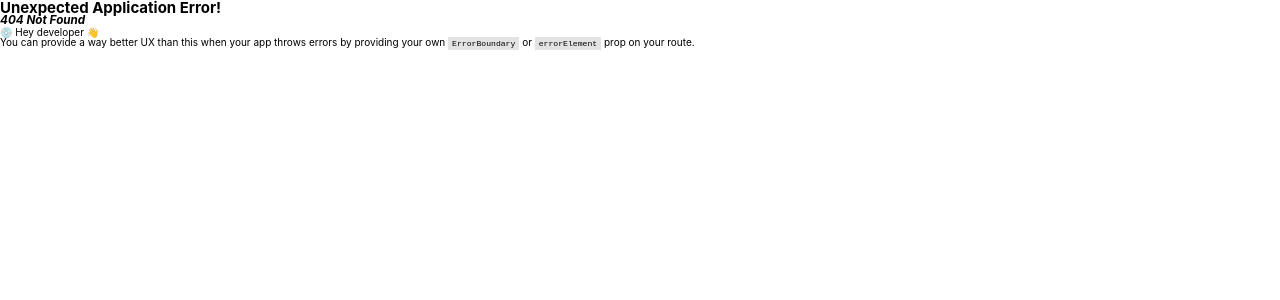
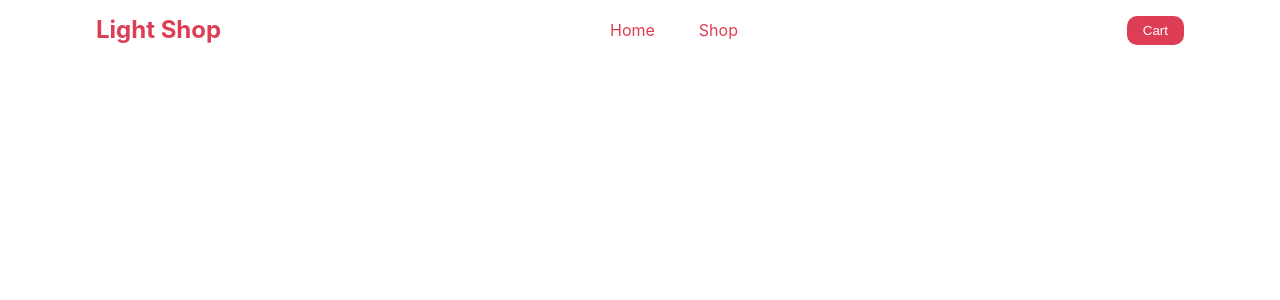
Before and after one commit to Olayinka-2/Shopping-Cart, a React (Vite) app: page /cart in a window 1280 px wide. Before the commit this address had no page. Shown: the top 300 px of the page. Built offline with nearby package versions, Linux system fonts and the light colour scheme.

Commit message:
fix page navigation error

```diff
--- /dev/null
+++ b/src/components/Cart.jsx
@@ -0,0 +1,9 @@
+import Header from "./Header"
+
+export default function Cart() {
+   return (
+      <>
+         <Header />
+      </>
+   )
+}
--- a/src/components/Header.jsx
+++ b/src/components/Header.jsx
@@ -4,11 +4,10 @@ export default function Header() {
    const location = useLocation();
 
    const homeIsActive = location.pathname === '/' ? 'active' : '';
-   console.log(homeIsActive);
-   const shopIsActive = location.pathname === '/shopping' && 'active';
+   const shopIsActive = location.pathname === '/shopping' ? 'active' : '';
+   const cartIsActive = location.pathname === '/cart' ? 'active' : '';
 
    return (
-      <>
          <header>
             <nav>
                <h2>
@@ -17,16 +16,14 @@ export default function Header() {
                <div className="middle-navLink">
                   <Link to="/" className={`navLink ${homeIsActive}`}
                   >Home</Link>
-                  <Link to="shopping" className ={`navLink ${shopIsActive}`}
-                  style={{
-
-                  }}>Shop</Link>
+                  <Link to="/shop" className ={`navLink ${shopIsActive}`}>Shop</Link>
                </div>
                <div className="right-navLink">
-                  <p>Cart</p>
+                  <Link to="/cart">
+                     <button  className ={`${cartIsActive}`}>Cart</button>
+                  </Link>
                </div>
             </nav>
          </header>
-      </>
    )
 }
--- a/src/components/Home/HomeContent.jsx
+++ b/src/components/Home/HomeContent.jsx
@@ -1,4 +1,5 @@
 import style from './homeStyles.module.css';
+import { Link } from 'react-router-dom';
 
 export default function MainContent() {
    return (
@@ -10,12 +11,18 @@ export default function MainContent() {
                   <p className={style['hero-secondPara']}>New Collection</p>
                   <p>Lorem ipsum dolor sit amet consectetur adipisicing elit. Iusto consequatur fugit dolor quaerat odio hic.</p>
                   <div className={style["hero-link"]}>
+
+                     <Link to="/shop">
                         <button>
                            Shop Now
                         </button>
+                     </Link>
+                     <Link>
                         <button>
                            Collection
                         </button>
+                     </Link>
+
                   </div>
                </div>
             </div>
--- a/src/components/Home/homeStyles.module.css
+++ b/src/components/Home/homeStyles.module.css
@@ -70,3 +70,8 @@
    margin: 1rem;
    border-radius: .3rem;
 }
+
+.hero-link button:hover {
+  background-color: #DD3D55;
+  color: #fff;
+}
--- a/src/index.css
+++ b/src/index.css
@@ -43,7 +43,7 @@ nav h2 {
   gap: 1.2rem;
 }
 
-.middle-navLink .navLink {
+.middle-navLink .navLink, .right-navLink button {
   text-decoration: none;
   background-color: #fff;
   padding: .7rem 1.6rem;
@@ -52,7 +52,8 @@ nav h2 {
   border: none;
 }
 
-.middle-navLink .active {
+
+.middle-navLink .active,.right-navLink .active {
   background-color: #DD3D55;
   color: #fff;
 }
```
Also changed, not shown: src/components/routes.jsx (+6 -1 lines), src/components/background.jpg (deleted). Lines whose indentation alone changed are shown as unchanged.
